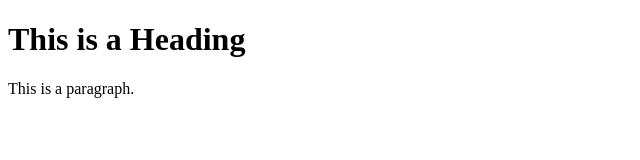
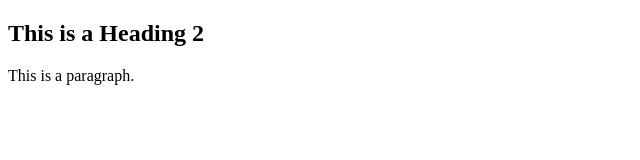
Before and after one commit to babsidMahdood/mytrepo, a plain HTML site: page index.html in a window 1280 px wide. Shown: the whole page, without its empty margins (0-640 px from the left). Drawn offline with Linux system fonts and the light colour scheme.

Commit message:
changes heading

```diff
--- a/index.html
+++ b/index.html
@@ -5,7 +5,7 @@
 </head>
 <body>
 
-<h1>This is a Heading</h1>
+<h2>This is a Heading 2</h2>
 <p>This is a paragraph.</p>
 
 </body>
```
